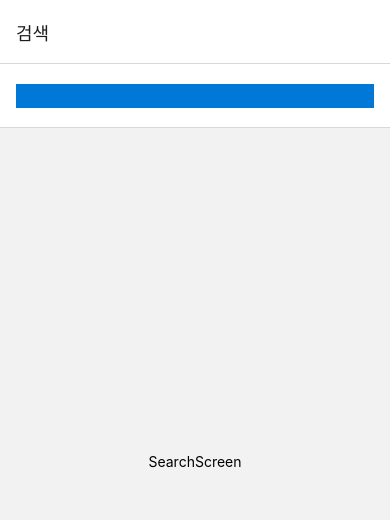
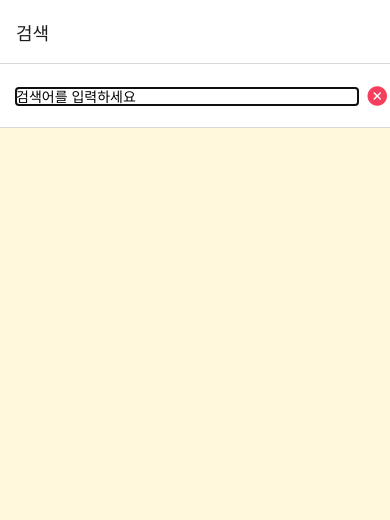
Before and after one commit to romingoon/rn_daylog, a React Native app: screen /Search in a window 390 px wide. Shown: the top 520 px of the page. Built offline with nearby package versions, Linux system fonts and the light colour scheme.

Commit message:
검색 기능 구현중

```diff
--- a/App.tsx
+++ b/App.tsx
@@ -4,14 +4,17 @@ import RootStack from './src/screens/RootStack';
 import Toast from 'react-native-toast-message';
 import { LogContextProvider } from './src/contexts/LogContext';
 import ToastConfig from './src/config/ToastConfig';
+import { SearchContextProvider } from './src/contexts/SearchContext';
 
 const App = () => {
   return (
     <NavigationContainer>
-      <LogContextProvider>
-        <RootStack />
-        <Toast config={ToastConfig} />
-      </LogContextProvider>
+      <SearchContextProvider>
+        <LogContextProvider>
+          <RootStack />
+          <Toast config={ToastConfig} />
+        </LogContextProvider>
+      </SearchContextProvider>
     </NavigationContainer>
   );
 };
--- /dev/null
+++ b/src/components/EmptySearchResult.tsx
@@ -0,0 +1,32 @@
+import React from 'react';
+import { View, Text, StyleSheet } from 'react-native';
+type messageType = {
+  [key: string]: string;
+};
+
+const message: messageType = {
+  NOT_FOUND: '검색 결과가 없습니다.',
+  EMPTY_KEYWORD: '검색어를 입력해주세요.',
+};
+
+const EmptySearchResult = ({ Type }: messageType) => {
+  return (
+    <View style={styles.block}>
+      <Text style={styles.text}>{message[Type]}</Text>
+    </View>
+  );
+};
+
+const styles = StyleSheet.create({
+  block: {
+    flex: 1,
+    justifyContent: 'center',
+    alignItems: 'center',
+  },
+  text: {
+    fontSize: 20,
+    color: '#A9A9A9',
+  },
+});
+
+export default EmptySearchResult;
--- a/src/components/SearchHeader.tsx
+++ b/src/components/SearchHeader.tsx
@@ -1,17 +1,43 @@
-import React from 'react';
+import React, { useContext } from 'react';
 import { useWindowDimensions } from 'react-native';
-import { View, Text, StyleSheet } from 'react-native';
+import { View, Pressable, TextInput, StyleSheet } from 'react-native';
+import Ionicons from 'react-native-vector-icons/Ionicons';
+import SearchContext, { SearchContextType } from '../contexts/SearchContext';
+import TransparentCircleButton from './ TransparentCircleButton';
 
 const SearchHeader = () => {
   const { width } = useWindowDimensions();
-  console.log(width);
+  const { keyword, onChangeText } = useContext<SearchContextType>(SearchContext);
 
-  return <View style={[styles.block, { width: width - 32, height: 24 }]} />;
+  return (
+    <View style={[styles.block, { width: width - 16 }]}>
+      <TextInput
+        style={styles.input}
+        placeholder='검색어를 입력하세요'
+        value={keyword}
+        onChangeText={onChangeText}
+        autoFocus
+      />
+      <Pressable
+        style={({ pressed }) => [styles.button, pressed && { opacity: 0.5 }]}
+        onPress={() => onChangeText('')}
+      >
+        <Ionicons name='close-circle' size={24} color='#F43F5E' />
+      </Pressable>
+    </View>
+  );
 };
 
 const styles = StyleSheet.create({
   block: {
-    backgroundColor: '#0078D7',
+    flexDirection: 'row',
+    alignItems: 'center',
+  },
+  input: {
+    flex: 1,
+  },
+  button: {
+    marginLeft: 8,
   },
 });
 
--- a/src/contexts/LogContext.tsx
+++ b/src/contexts/LogContext.tsx
@@ -44,8 +44,6 @@ export function LogContextProvider({ children }: { children: React.ReactNode })
       .reverse()
   );
 
-  const onDismiss = () => {};
-
   const onCreate = ({ title, body, date }: LogContextProps) => {
     const log: LogContextProps = {
       id: uuidv4(),
@@ -61,13 +59,6 @@ export function LogContextProvider({ children }: { children: React.ReactNode })
   const onModify = (modified: LogContextProps) => {
     const nextLogs = logs.map((log) => (log.id === modified.id ? modified : log));
     setLogs(nextLogs);
-    if (modified.title === '') {
-      useToast('제목을 입력해주세요', 'error');
-      onDismiss();
-    } else if (modified.body === '') {
-      useToast('내용을 입력해주세요.', 'error');
-      onDismiss();
-    }
     useToast('수정되었습니다.', 'success');
   };
 
--- /dev/null
+++ b/src/contexts/SearchContext.tsx
@@ -0,0 +1,18 @@
+import React, { createContext, useState } from 'react';
+export type SearchContextType = {
+  keyword: string;
+  onChangeText: (text: string) => void;
+};
+
+const SearchContext = createContext<SearchContextType>({
+  keyword: '',
+  onChangeText: () => {},
+});
+
+export function SearchContextProvider({ children }: { children: React.ReactNode }) {
+  const [keyword, onChangeText] = useState('');
+
+  return <SearchContext.Provider value={{ keyword, onChangeText }}>{children}</SearchContext.Provider>;
+}
+
+export default SearchContext;
--- a/src/screens/SearchScreen.tsx
+++ b/src/screens/SearchScreen.tsx
@@ -1,10 +1,19 @@
-import React from 'react';
+import React, { useContext } from 'react';
 import { View, Text, StyleSheet } from 'react-native';
+import EmptySearchResult from '../components/EmptySearchResult';
+import FeedList from '../components/FeedList';
+import LogContext from '../contexts/LogContext';
+import SearchContext from '../contexts/SearchContext';
 
-const SearchScreen = () => {
+const SearchScreen = ({ navigation }: any) => {
+  const { keyword } = useContext(SearchContext);
+  const { logs } = useContext(LogContext);
+
+  const filtered = keyword === '' ? [] : logs.filter((log) => log.title.includes(keyword));
+
   return (
     <View style={styles.block}>
-      <Text>SearchScreen</Text>
+      <FeedList logs={filtered} />
     </View>
   );
 };
@@ -12,8 +21,6 @@ const SearchScreen = () => {
 const styles = StyleSheet.create({
   block: {
     flex: 1,
-    justifyContent: 'center',
-    alignItems: 'center',
   },
 });
 
```
